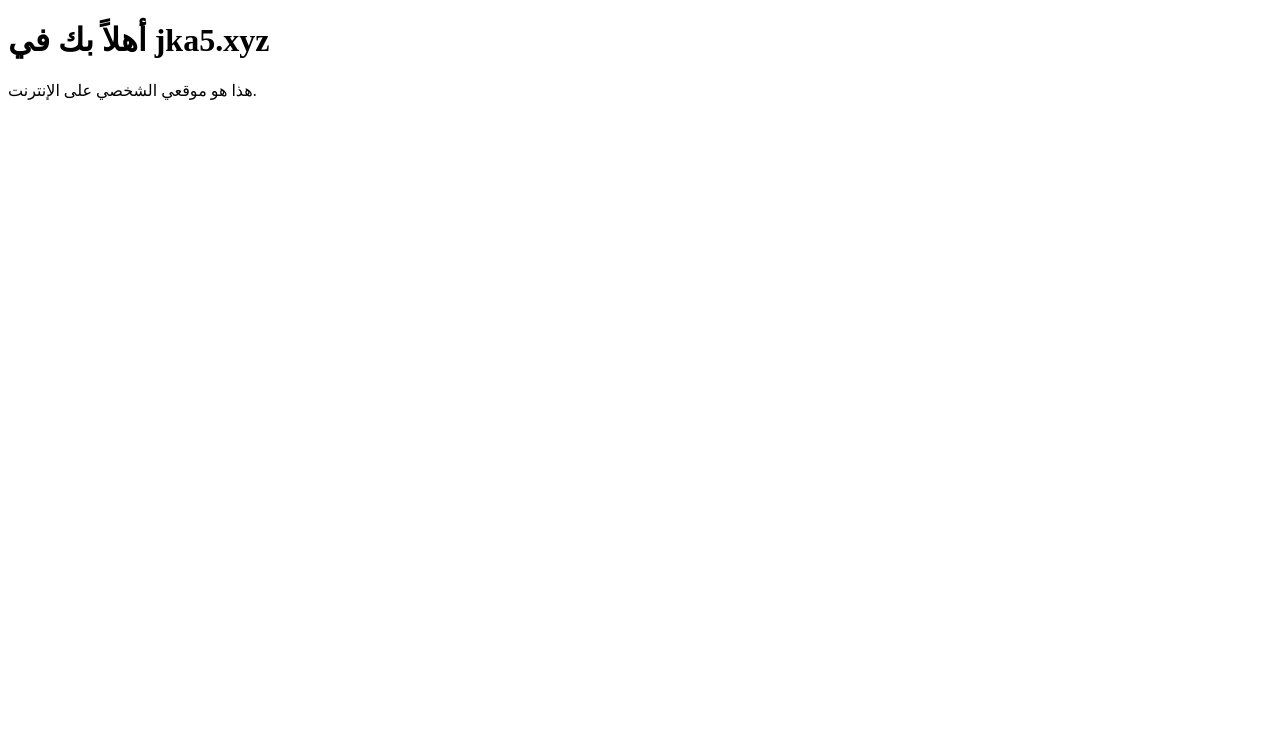
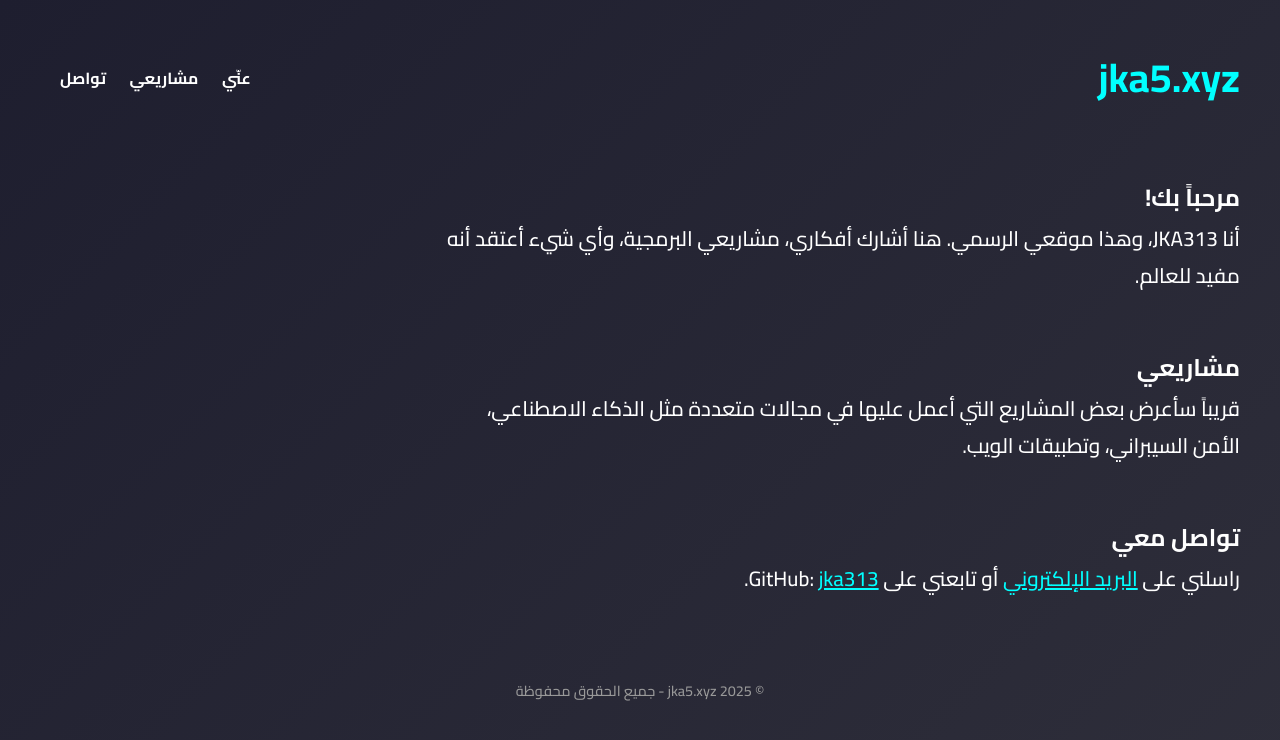
Before and after one commit to Jka313/Jka313.github.io, a plain HTML site: page index.html in a window 1280 px wide. Drawn offline with Linux system fonts and the light colour scheme.

Commit message:
تصميم احترافي للصفحة الرئيسية

```diff
--- a/index.html
+++ b/index.html
@@ -1,10 +1,92 @@
 <!DOCTYPE html>
-<html>
+<html lang="ar" dir="rtl">
 <head>
-  <title>موقعي الشخصي</title>
+  <meta charset="UTF-8" />
+  <meta name="viewport" content="width=device-width, initial-scale=1.0" />
+  <title>jka5 - الموقع الرسمي</title>
+  <link href="https://fonts.googleapis.com/css2?family=Cairo:wght@500;700&display=swap" rel="stylesheet" />
+  <style>
+    * {
+      margin: 0;
+      padding: 0;
+      box-sizing: border-box;
+      font-family: 'Cairo', sans-serif;
+    }
+    body {
+      background: linear-gradient(135deg, #1e1e2f, #2e2e3a);
+      color: white;
+      padding: 40px;
+      min-height: 100vh;
+    }
+    header {
+      display: flex;
+      justify-content: space-between;
+      align-items: center;
+      flex-wrap: wrap;
+    }
+    h1 {
+      font-size: 2.5rem;
+      color: #00ffff;
+    }
+    nav a {
+      margin-left: 20px;
+      color: white;
+      text-decoration: none;
+      font-weight: bold;
+      transition: color 0.3s ease;
+    }
+    nav a:hover {
+      color: #00ffff;
+    }
+    main {
+      margin-top: 60px;
+      max-width: 800px;
+    }
+    p {
+      font-size: 1.3rem;
+      line-height: 1.8;
+    }
+    footer {
+      margin-top: 80px;
+      text-align: center;
+      font-size: 0.9rem;
+      color: #999;
+    }
+  </style>
 </head>
 <body>
-  <h1>أهلاً بك في jka5.xyz</h1>
-  <p>هذا هو موقعي الشخصي على الإنترنت.</p>
+  <header>
+    <h1>jka5.xyz</h1>
+    <nav>
+      <a href="#about">عنّي</a>
+      <a href="#projects">مشاريعي</a>
+      <a href="#contact">تواصل</a>
+    </nav>
+  </header>
+
+  <main>
+    <section id="about">
+      <h2>مرحباً بك!</h2>
+      <p>
+        أنا JKA313، وهذا موقعي الرسمي. هنا أشارك أفكاري، مشاريعي البرمجية، وأي شيء أعتقد أنه مفيد للعالم.
+      </p>
+    </section>
+
+    <section id="projects" style="margin-top: 50px;">
+      <h2>مشاريعي</h2>
+      <p>
+        قريباً سأعرض بعض المشاريع التي أعمل عليها في مجالات متعددة مثل الذكاء الاصطناعي، الأمن السيبراني، وتطبيقات الويب.
+      </p>
+    </section>
+
+    <section id="contact" style="margin-top: 50px;">
+      <h2>تواصل معي</h2>
+      <p>راسلني على <a href="mailto:your@email.com" style="color: #00ffff;">البريد الإلكتروني</a> أو تابعني على GitHub: <a href="https://github.com/jka313" style="color: #00ffff;">jka313</a>.</p>
+    </section>
+  </main>
+
+  <footer>
+    &copy; 2025 jka5.xyz - جميع الحقوق محفوظة
+  </footer>
 </body>
 </html>
```
